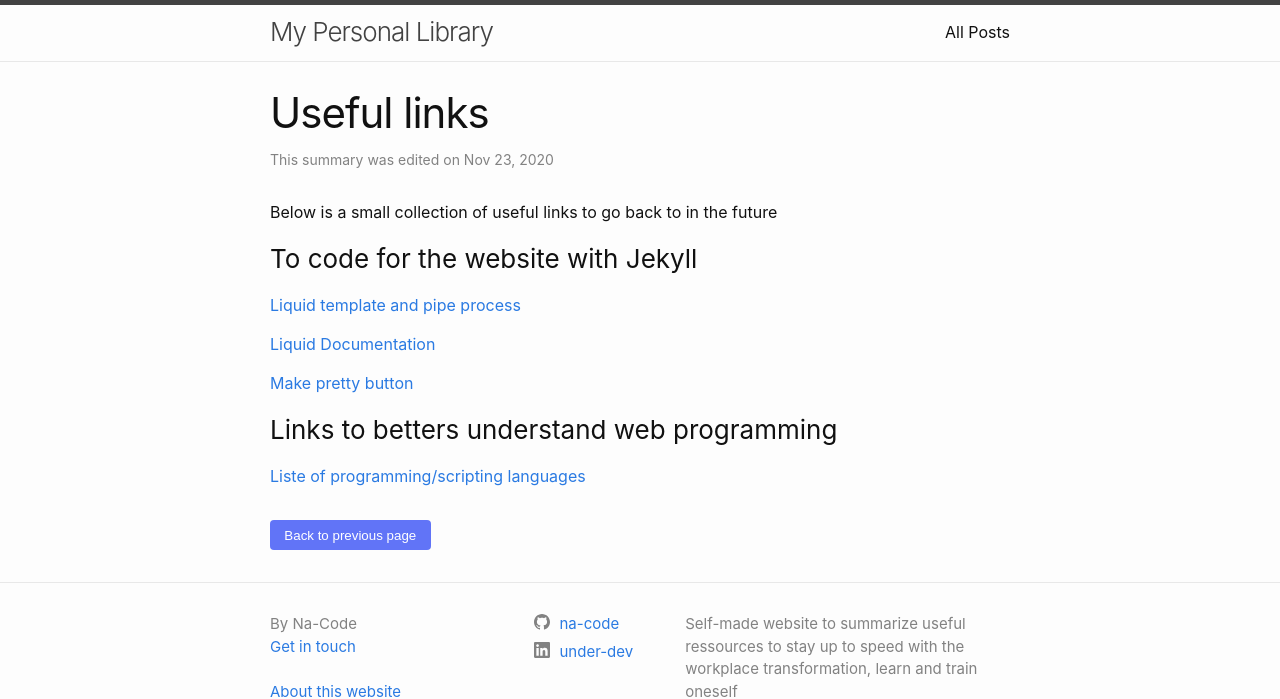
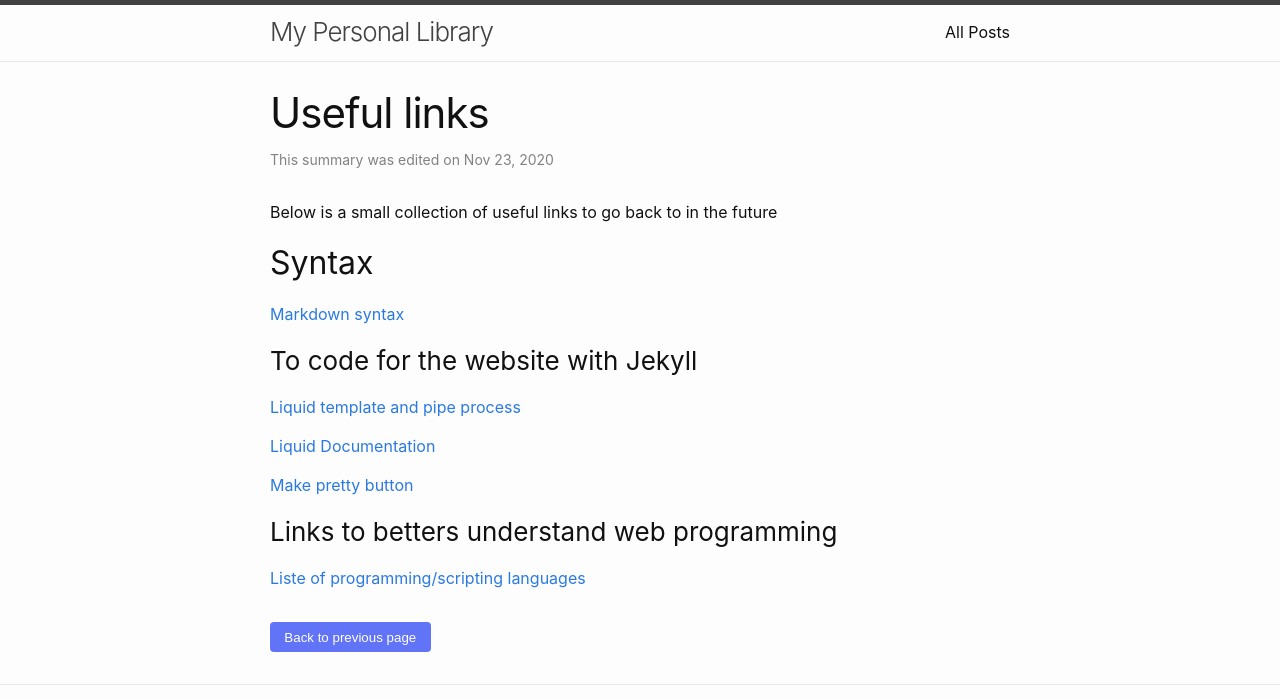
Before and after one commit to na-code/na-site, a Jekyll site: the page built from _posts/other/2020-11-23-UsefullDoc.md, in a window 1280 px wide, cut to the strip 0-699 px from the top of the page. Built offline with Jekyll 4.4.1, drawn with Linux system fonts in a browser that asks for light colours.

Commit message:
Update 2020-11-23-UsefullDoc.md

```diff
--- a/_posts/other/2020-11-23-UsefullDoc.md
+++ b/_posts/other/2020-11-23-UsefullDoc.md
@@ -5,6 +5,10 @@ title: Useful links
 ---
 
 Below is a small collection of useful links to go back to in the future
+
+## Syntax
+
+[Markdown syntax](https://www.markdownguide.org/basic-syntax/)
 
 ### To code for the website with Jekyll
 
```
